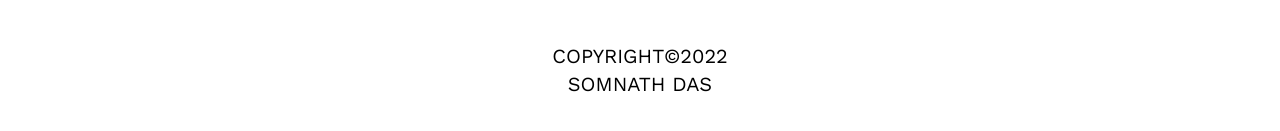
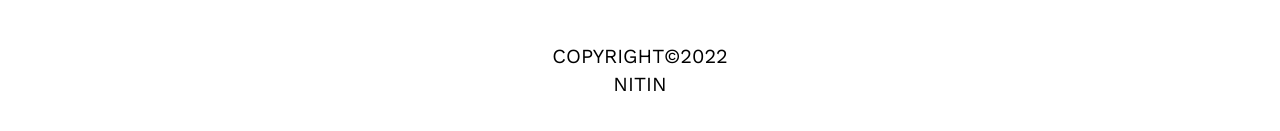
Before and after one commit to Hiroto77/SoulFolio, a Next.js app: page / in a window 1280 px wide. Both pictures are taken after a click on the button 1232 px from the left and 24 px from the top of the page. Shown: the part 631-762 px from the top of the page. Built offline with nearby package versions, Linux system fonts and the light colour scheme.

Commit message:
Update Navbar.tsx

```diff
--- a/components/Navbar.tsx
+++ b/components/Navbar.tsx
@@ -81,6 +81,7 @@ const Navbar = ({
             <a>
               <span
                 className={`md:text-6xl text-4xl hover:underline decoration-1 decoration-blac`}
+
               >
                 / PROJECTS
               </span>
@@ -128,7 +129,7 @@ const Navbar = ({
           className={` md:text-xl text-lg flex flex-col uppercase items-center`}
         >
           <span className={`${styles.copyright}`}>Copyright&#169;2022</span>
-          <span className={`${styles.copyright}`}>SOMNATH DAS</span>
+          <span className={`${styles.copyright}`}>NiTiN</span>
         </div>
       </motion.div>
     </>
```
